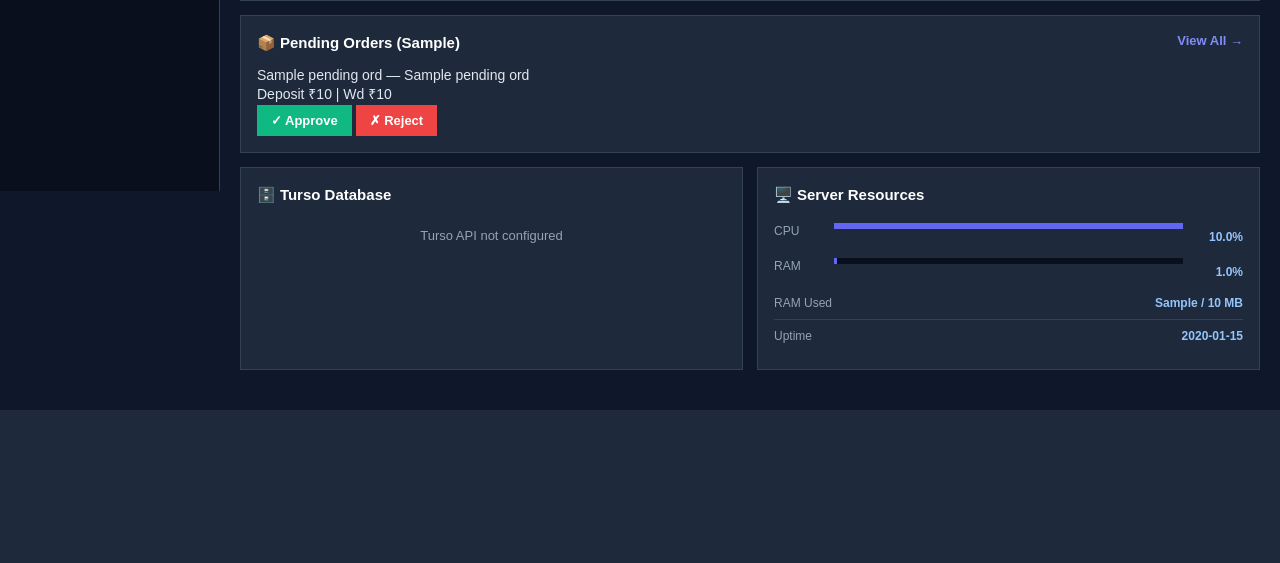
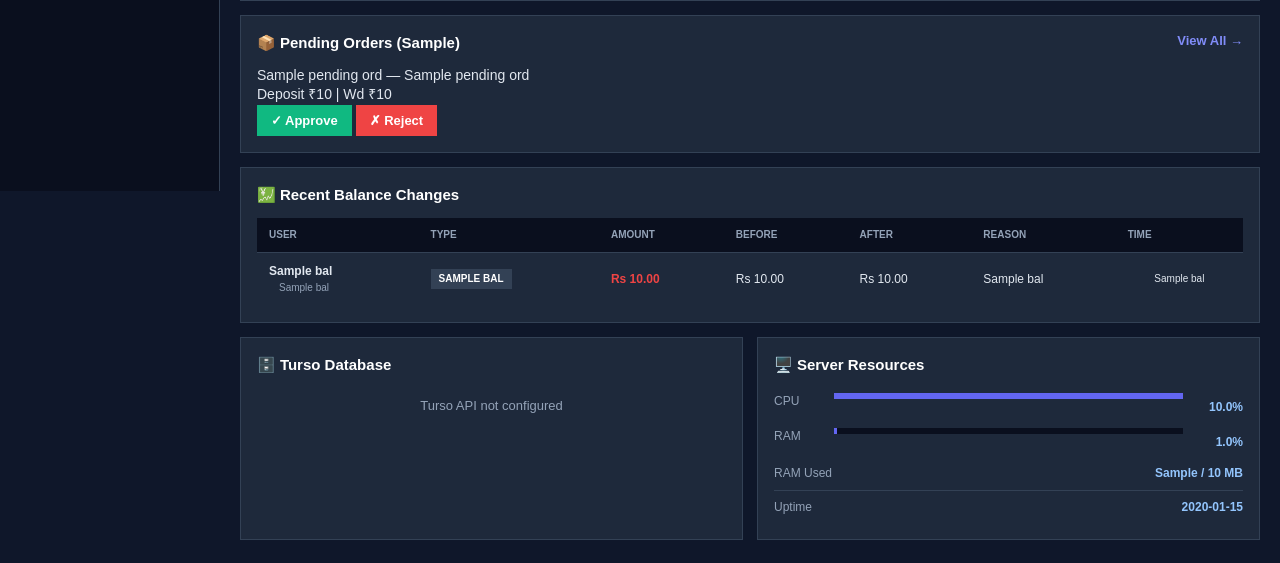
Before and after one commit to sandip-dev87/slotex-bot, a Flask app: template admin/templates/dashboard.html in a window 1280 px wide. Shown: the part 609-1172 px from the top of the page. Before the commit the page ends 1019 px from the top, so only its background shows below. Run offline with Flask 3, Linux system fonts and the light colour scheme; the template is opened without the code that fills it: most values are stand-ins (such as "Sample title", 1, 10 or a date in 2020).

Commit message:
Feature: dashboard balance changes + bot withdrawal log

```diff
--- a/admin/app.py
+++ b/admin/app.py
@@ -444,6 +444,20 @@ def dashboard():
         )
         cache_set("dash_pending_ords", pending_ords, 300)
 
+    recent_bal = cache_get("dash_recent_bal")
+    if not recent_bal:
+        try:
+            recent_bal = q_all(
+                "SELECT bh.id, u.name, u.mobile, bh.type, bh.amount, "
+                "bh.balance_before, bh.balance_after, bh.reason, bh.created_at "
+                "FROM balance_history bh LEFT JOIN users u ON bh.user_id=u.id "
+                "ORDER BY bh.id DESC LIMIT 20"
+            )
+        except Exception as _e:
+            print(f"[BAL_HIST DASH] {_e}")
+            recent_bal = []
+        cache_set("dash_recent_bal", recent_bal, 120)
+
     daily = cache_get("dash_daily")
     if not daily:
         daily = q_all("""
@@ -463,6 +477,7 @@ def dashboard():
                            pending_wds=pending_wds,
                            pending_mbrs=pending_mbrs,
                            pending_ords=pending_ords,
+                           recent_bal=recent_bal,
                            daily=daily,
                            server_metrics=get_server_metrics(),
                            turso_usage=get_turso_usage(),
--- a/admin/templates/dashboard.html
+++ b/admin/templates/dashboard.html
@@ -144,6 +144,49 @@
 </div>
 {% endif %}
 
+<!-- RECENT BALANCE CHANGES -->
+{% if recent_bal %}
+<div class="card">
+  <div class="card-header-row">
+    <h3 class="card-title">💹 Recent Balance Changes</h3>
+  </div>
+  <div class="table-wrap">
+    <table class="data-table" style="font-size:12px;">
+      <thead>
+        <tr>
+          <th>User</th>
+          <th>Type</th>
+          <th>Amount</th>
+          <th>Before</th>
+          <th>After</th>
+          <th>Reason</th>
+          <th>Time</th>
+        </tr>
+      </thead>
+      <tbody>
+        {% for b in recent_bal %}
+        <tr>
+          <td><strong>{{ b[1] or 'Unknown' }}</strong><br><span class="muted" style="font-size:10px;">{{ b[2] or '' }}</span></td>
+          <td><span class="badge" style="font-size:10px;">{{ b[3] }}</span></td>
+          <td>
+            {% if b[4] and b[4] > 0 %}
+              <span style="color:#22c55e;font-weight:700;">+Rs {{ "%.2f"|format(b[4]) }}</span>
+            {% else %}
+              <span style="color:#ef4444;font-weight:700;">Rs {{ "%.2f"|format(b[4]) }}</span>
+            {% endif %}
+          </td>
+          <td>Rs {{ "%.2f"|format(b[5] or 0) }}</td>
+          <td>Rs {{ "%.2f"|format(b[6] or 0) }}</td>
+          <td style="max-width:180px;overflow:hidden;text-overflow:ellipsis;white-space:nowrap;" title="{{ b[7] or '' }}">{{ (b[7] or '-')[:40] }}</td>
+          <td class="muted" style="font-size:10px;">{{ (b[8] or '')[:16] }}</td>
+        </tr>
+        {% endfor %}
+      </tbody>
+    </table>
+  </div>
+</div>
+{% endif %}
+
 <!-- SYSTEM RESOURCES -->
 <div class="resources-grid">
   <!-- Turso -->
```
Also changed, not shown: bot.py (+9 -0 lines).
